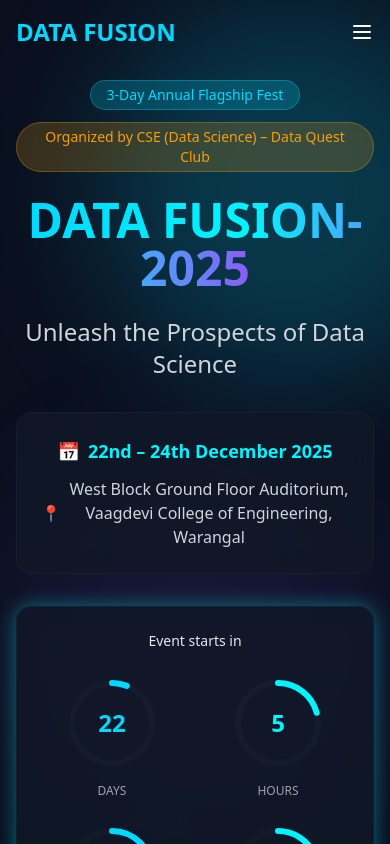
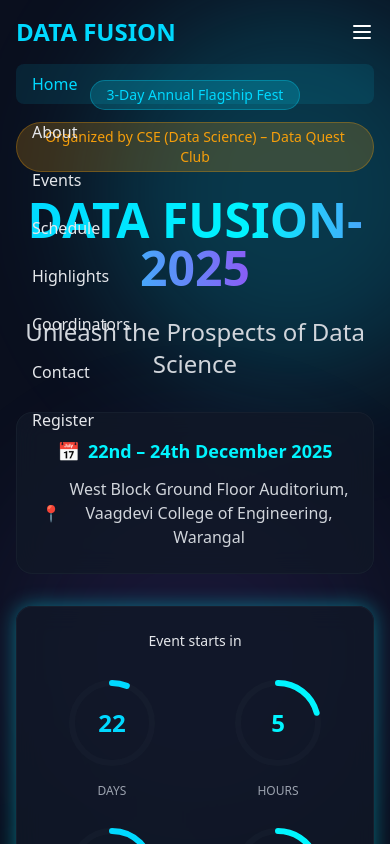
Before and after one commit to katkurisanjay/datafusion25, a React (Vite) app: page / in a window 390 px wide. Both pictures are taken after a click on the button "Toggle mobile menu". Shown: the top 844 px of the page. Built offline with nearby package versions, Linux system fonts and the light colour scheme.

Commit message:
navbar fix

```diff
--- a/src/components/Navbar.tsx
+++ b/src/components/Navbar.tsx
@@ -3,7 +3,7 @@ import { useState, useEffect } from 'react';
 const Navbar = () => {
   const [activeSection, setActiveSection] = useState('home');
   const [isScrolled, setIsScrolled] = useState(false);
-
+  const [isMobileMenuOpen, setIsMobileMenuOpen] = useState(false);
   const navLinks = [
     { id: 'home', label: 'Home' },
     { id: 'about', label: 'About' },
@@ -55,6 +55,7 @@ const Navbar = () => {
         top: offsetPosition,
         behavior: 'smooth',
       });
+      setIsMobileMenuOpen(false); // Close menu after clicking
     }
   };
 
@@ -89,7 +90,10 @@ const Navbar = () => {
           </div>
 
           {/* Mobile menu button */}
-          <button className="md:hidden text-white">
+          <button className="md:hidden text-white"
+            onClick={() => setIsMobileMenuOpen(!isMobileMenuOpen)}
+            title="Toggle mobile menu"
+          >
             <svg
               className="w-6 h-6"
               fill="none"
@@ -105,6 +109,25 @@ const Navbar = () => {
             </svg>
           </button>
         </div>
+
+        {/* Mobile Menu */}
+        {isMobileMenuOpen && (
+          <div className="md:hidden mt-4 pb-4 space-y-2">
+            {navLinks.map((link) => (
+              <button
+                key={link.id}
+                onClick={() => scrollToSection(link.id)}
+                className={`block w-full text-left px-4 py-2 rounded-lg transition-colors ${
+                  activeSection === link.id
+                    ? 'text-primary bg-primary/10'
+                    : 'text-text-secondary hover:text-primary hover:bg-dark-border/30'
+                }`}
+              >
+                {link.label}
+              </button>
+            ))}
+          </div>
+        )}
       </div>
     </nav>
   );
```
Also changed, not shown: 1 other file (tests, documents, lock files or other folders).
